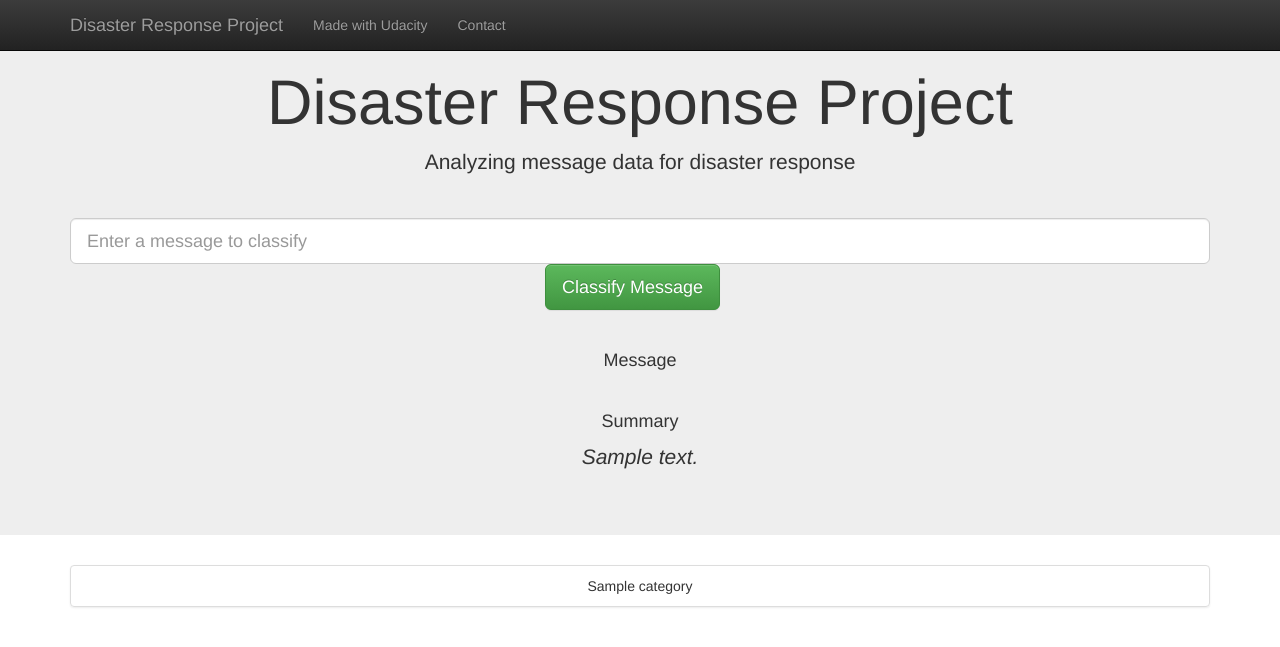
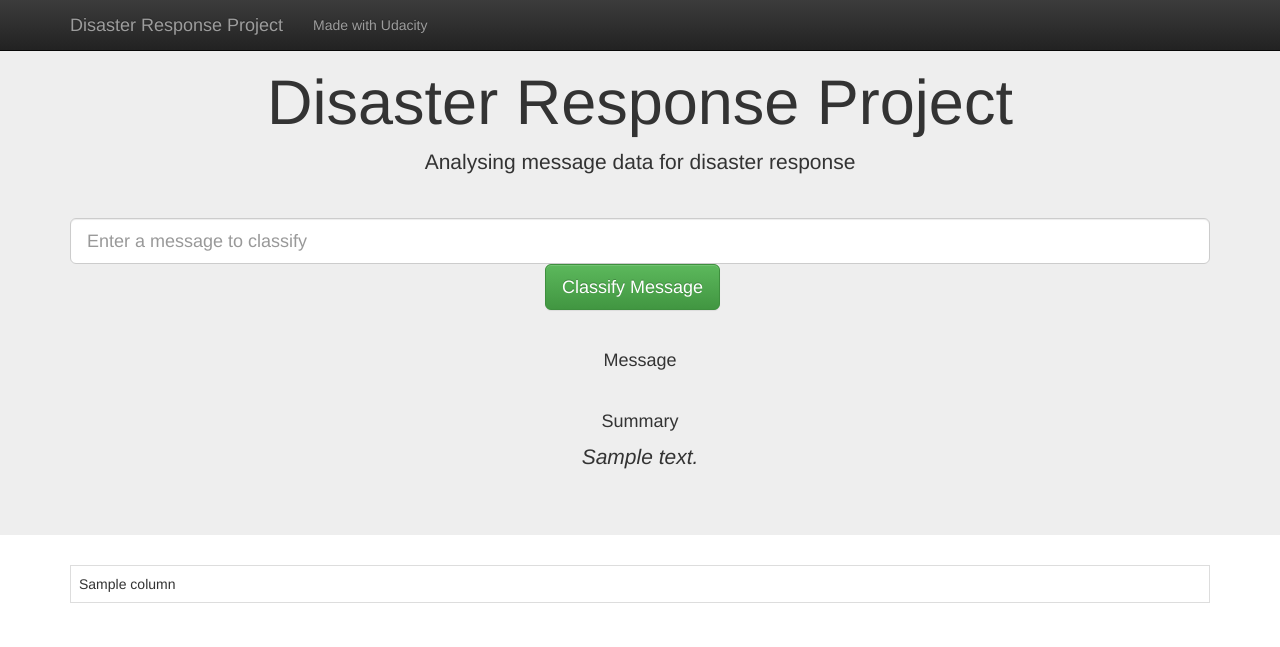
Before and after one commit to jamsidedown/udacity_disaster_response, a Flask app: template app/templates/go.html in a window 1280 px wide. Shown: the top 647 px of the page. Run offline with Flask 2, Linux system fonts and the light colour scheme; the template is opened without the code that fills it: most values are stand-ins (such as "Sample title", 1, 10 or a date in 2020); parts of the project's set-up code (start-up, migrations or seed data) failed here and were passed over; some libraries are stand-ins or nearby versions.

Commit message:
Cleaned templates

```diff
--- a/app/run.py
+++ b/app/run.py
@@ -1,4 +1,5 @@
 import json
+import math
 
 from flask import Flask, render_template, request, jsonify
 import pandas as pd
@@ -61,25 +62,28 @@ def index():
 def go():
     query = request.args.get('query', '')
 
-    columns = [column.replace('_', ' ').title() for column in df.columns[4:].values]
+    class_columns = [column.replace('_', ' ').title() for column in df.columns[4:].values]
+    class_labels = model.predict([query])[0]
+    class_summary = ', '.join([class_columns[i] for i in range(len(class_columns)) if class_labels[i]])
 
-    print(columns)
+    data = []
+    number_cols = 4
 
-    classification_labels = model.predict([query])[0]
-
-    print(classification_labels)
-
-    classification_results = dict(zip(columns, classification_labels))
-
-    print(classification_results.items())
-
-    classification_summary = ', '.join([key for key, value in classification_results.items() if value])
+    for i in range(math.ceil(len(class_columns) / number_cols)):
+        row = []
+        for j in range(number_cols):
+            k = (i * number_cols) + j
+            if k < len(class_columns):
+                row.append((class_columns[k], class_labels[k]))
+            else:
+                row.append(('', 0))
+        data.append(row)
 
     return render_template(
         'go.html',
         query=query,
-        classification_result=classification_results,
-        classification_summary=classification_summary
+        summary=class_summary,
+        table=data
     )
 
 
--- a/app/templates/go.html
+++ b/app/templates/go.html
@@ -10,17 +10,23 @@
 {% block summary %}
     <hr />
     <h4 class="text-center">Summary</h4>
-    <p class="text-center"><i>{{classification_summary}}</i></p>
+    <p class="text-center"><i>{{summary}}</i></p>
 {% endblock %}
 
 {% block content %}
-    <ul class="list-group">
-        {% for category, classification in classification_result.items() %}
-            {% if classification == 1 %}
-                <li class="list-group-item list-group-item-success text-center">{{category}}</li>
-            {% else %}
-                <li class="list-group-item list-group-item-dark text-center">{{category}}</li>
-            {% endif %}
-        {% endfor %}
-    </ul>
+    <table class="table table-sm table-bordered">
+        <tbody>
+            {% for row in table %}
+                <tr>
+                    {% for (column, label) in row %}
+                        {% if label %}
+                            <td class="success">{{column}}</td>
+                        {% else %}
+                            <td>{{column}}</td>
+                        {% endif %}
+                    {% endfor %}
+                </tr>
+            {% endfor %}
+        </tbody>
+    </table>
 {% endblock %}
--- a/app/templates/master.html
+++ b/app/templates/master.html
@@ -1,5 +1,6 @@
 <!doctype html>
 <html lang="en">
+
     <head>
         <meta charset="utf-8">
         <meta http-equiv="X-UA-Compatible" content="IE=edge">
@@ -7,14 +8,15 @@
 
         <title>Disasters</title>
 
-    <link rel="stylesheet" href="https://maxcdn.bootstrapcdn.com/bootstrap/3.3.7/css/bootstrap.min.css" integrity="sha384-BVYiiSIFeK1dGmJRAkycuHAHRg32OmUcww7on3RYdg4Va+PmSTsz/K68vbdEjh4u" crossorigin="anonymous">
-    <link rel="stylesheet" href="https://maxcdn.bootstrapcdn.com/bootstrap/3.3.7/css/bootstrap-theme.min.css" integrity="sha384-rHyoN1iRsVXV4nD0JutlnGaslCJuC7uwjduW9SVrLvRYooPp2bWYgmgJQIXwl/Sp" crossorigin="anonymous">
+        <link rel="stylesheet" href="https://maxcdn.bootstrapcdn.com/bootstrap/3.3.7/css/bootstrap.min.css"
+            integrity="sha384-BVYiiSIFeK1dGmJRAkycuHAHRg32OmUcww7on3RYdg4Va+PmSTsz/K68vbdEjh4u" crossorigin="anonymous">
+        <link rel="stylesheet" href="https://maxcdn.bootstrapcdn.com/bootstrap/3.3.7/css/bootstrap-theme.min.css"
+            integrity="sha384-rHyoN1iRsVXV4nD0JutlnGaslCJuC7uwjduW9SVrLvRYooPp2bWYgmgJQIXwl/Sp" crossorigin="anonymous">
         <script src="https://ajax.googleapis.com/ajax/libs/jquery/3.3.1/jquery.min.js"></script>
         <script src="https://cdn.plot.ly/plotly-latest.min.js"></script>
     </head>
 
     <body>
-
         <nav class="navbar navbar-inverse navbar-fixed-top">
             <div class="container">
                 <div class="navbar-header">
@@ -23,23 +25,22 @@
                 <div id="navbar" class="collapse navbar-collapse">
                     <ul class="nav navbar-nav">
                         <li><a href="https://www.udacity.com/">Made with Udacity</a></li>
-                <li><a href="https://github.com/">Contact</a></li>
                     </ul>
                 </div>
             </div>
         </nav>
 
-
         <div class="jumbotron">
             <div class="container">
                 <h1 class="text-center">Disaster Response Project</h1>
-        <p class="text-center">Analyzing message data for disaster response</p>
+                <p class="text-center">Analysing message data for disaster response</p>
                 <hr />
 
                 <div class="row">
                     <div class="col-lg-12 form-group-lg">
                         <form action="/go" method="get">
-                    <input type="text" class="form-control form-control-lg" name="query" placeholder="Enter a message to classify">
+                            <input type="text" class="form-control form-control-lg" name="query"
+                                placeholder="Enter a message to classify">
                             <div class="col-lg-offset-5">
                                 <button type="submit" class="btn btn-lg btn-success">Classify Message</button>
                             </div>
@@ -68,13 +69,12 @@
         </div>
 
         <script type="text/javascript">
-    const graphs = {{graph_json | safe}};
-    const ids = {{ids | safe}};
-    for(let i in graphs) {
-        console.log(i);
+            const graphs = {{ graph_json | safe}};
+            const ids = {{ ids | safe}};
+            for (let i in graphs) {
                 Plotly.plot(ids[i], graphs[i].data, graphs[i].layout);
             }
         </script>
+    </body>
 
-</body>
 </html>
```
Lines whose indentation alone changed are shown as unchanged.
